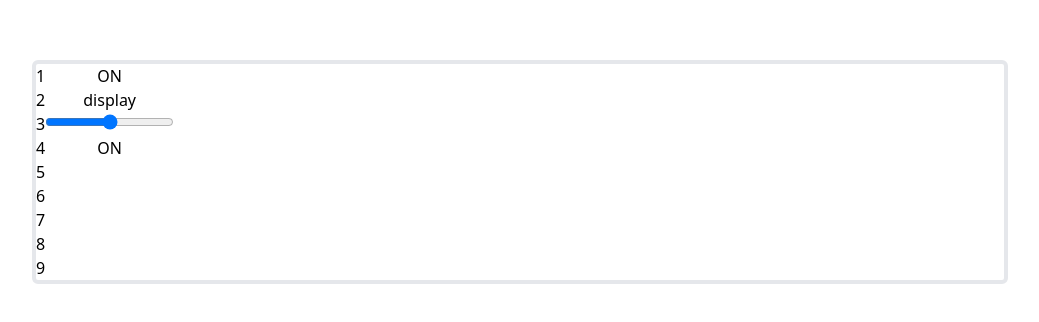
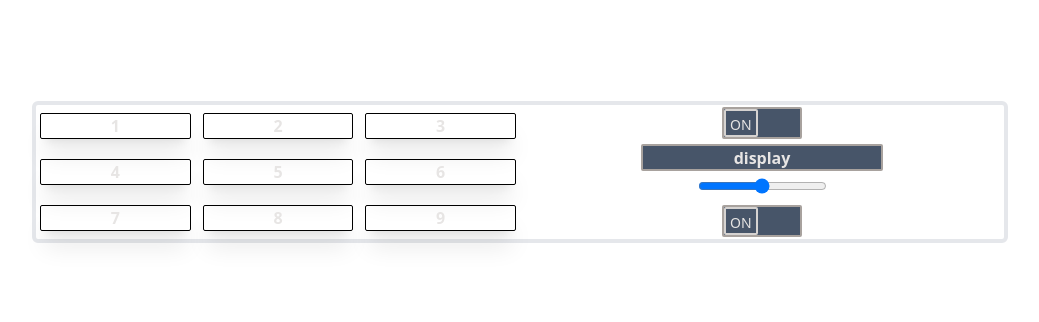
Before and after one commit to Alvintol/drum-machine, a React (Create React App) app: page / in a window 1280 px wide. Shown: the part 228-550 px from the top of the page, without its empty margins (120-1159 px from the left). Built offline with nearby package versions, Linux system fonts and the light colour scheme.

Commit message:
corrects tailwind config file to support subdirectory js files

```diff
--- a/src/App.js
+++ b/src/App.js
@@ -1,4 +1,4 @@
-import { createContext, useState } from 'react';
+import { createContext, useState, useMemo } from 'react';
 import './css/main.css';
 import ButtonContainer from './components/ButtonContainer';
 import SwitchContainer from './components/SwitchContainer';
@@ -8,12 +8,12 @@ const App = () => {
 
   const StateContext = createContext();
 
-  const [state, setState] = useState({appState})
+  const [state, setState] = useState({ appState })
 
   return (
-    <StateContext.Provider value={state}>
+    <StateContext.Provider value={{state, setState}}>
       <div className="app h-screen flex flex-col items-center justify-center">
-        <div className='container flex flex-col-reverse border-4 rounded-md  md:flex-row lg:mx-1/2'>
+        <div className='container flex flex-col-reverse border-4 rounded-md justify-between md:flex-row lg:mx-1/2'>
           <ButtonContainer />
           <SwitchContainer />
         </div>
--- a/src/components/Button.js
+++ b/src/components/Button.js
@@ -2,7 +2,7 @@ const Button = ({id}) => {
 
   return (
     <div
-    className='text-center font-bold text-stone-200 border rounded-sm my-1 shadow-xl'
+    className='text-center font-bold text-stone-200 border rounded-sm border-black my-1 shadow-xl'
     onClick={() => console.log('CLICKED:', id)}
     >
       {id}
--- a/src/css/main.css
+++ b/src/css/main.css
@@ -571,12 +571,57 @@ video {
   }
 }
 
+.my-1 {
+  margin-top: 0.25rem;
+  margin-bottom: 0.25rem;
+}
+
 .flex {
   display: flex;
 }
 
+.grid {
+  display: grid;
+}
+
 .h-screen {
   height: 100vh;
+}
+
+.h-1\/5 {
+  height: 20%;
+}
+
+.h-8 {
+  height: 2rem;
+}
+
+.h-64 {
+  height: 16rem;
+}
+
+.h-full {
+  height: 100%;
+}
+
+.w-1\/2 {
+  width: 50%;
+}
+
+.w-20 {
+  width: 5rem;
+}
+
+.grid-cols-3 {
+  grid-template-columns: repeat(3, minmax(0, 1fr));
+}
+
+.grid-rows-3 {
+  grid-template-rows: repeat(3, minmax(0, 1fr));
+}
+
+.flex-row {
+  flex-direction: row;
 }
 
 .flex-col {
@@ -591,16 +636,96 @@ video {
   align-items: center;
 }
 
+.justify-start {
+  justify-content: flex-start;
+}
+
 .justify-center {
   justify-content: center;
+}
+
+.justify-between {
+  justify-content: space-between;
+}
+
+.justify-around {
+  justify-content: space-around;
+}
+
+.gap-3 {
+  gap: 0.75rem;
 }
 
 .rounded-md {
   border-radius: 0.375rem;
 }
 
+.rounded-sm {
+  border-radius: 0.125rem;
+}
+
 .border-4 {
   border-width: 4px;
+}
+
+.border {
+  border-width: 1px;
+}
+
+.border-2 {
+  border-width: 2px;
+}
+
+.border-solid {
+  border-style: solid;
+}
+
+.border-black {
+  --tw-border-opacity: 1;
+  border-color: rgb(0 0 0 / var(--tw-border-opacity));
+}
+
+.border-stone-400 {
+  --tw-border-opacity: 1;
+  border-color: rgb(168 162 158 / var(--tw-border-opacity));
+}
+
+.border-stone-300 {
+  --tw-border-opacity: 1;
+  border-color: rgb(214 211 209 / var(--tw-border-opacity));
+}
+
+.bg-slate-600 {
+  --tw-bg-opacity: 1;
+  background-color: rgb(71 85 105 / var(--tw-bg-opacity));
+}
+
+.p-1 {
+  padding: 0.25rem;
+}
+
+.text-center {
+  text-align: center;
+}
+
+.text-sm {
+  font-size: 0.875rem;
+  line-height: 1.25rem;
+}
+
+.font-bold {
+  font-weight: 700;
+}
+
+.text-stone-200 {
+  --tw-text-opacity: 1;
+  color: rgb(231 229 228 / var(--tw-text-opacity));
+}
+
+.shadow-xl {
+  --tw-shadow: 0 20px 25px -5px rgb(0 0 0 / 0.1), 0 8px 10px -6px rgb(0 0 0 / 0.1);
+  --tw-shadow-colored: 0 20px 25px -5px var(--tw-shadow-color), 0 8px 10px -6px var(--tw-shadow-color);
+  box-shadow: var(--tw-ring-offset-shadow, 0 0 #0000), var(--tw-ring-shadow, 0 0 #0000), var(--tw-shadow);
 }
 
 /* * {
@@ -608,6 +733,10 @@ video {
 } */
 
 @media (min-width: 768px) {
+  .md\:w-1\/2 {
+    width: 50%;
+  }
+
   .md\:flex-row {
     flex-direction: row;
   }
--- a/tailwind.config.js
+++ b/tailwind.config.js
@@ -2,7 +2,8 @@
 module.exports = {
   content: [
     './public/*.html',
-    './src/*.js'
+    './src/*.js',
+    './src/components/*.js'
   ],
   theme: {
     extend: {},
```
